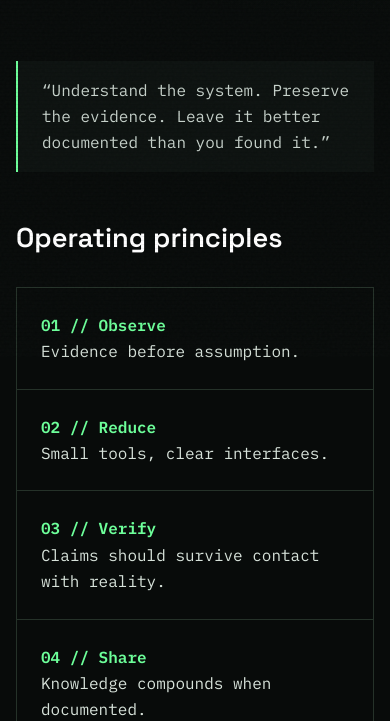
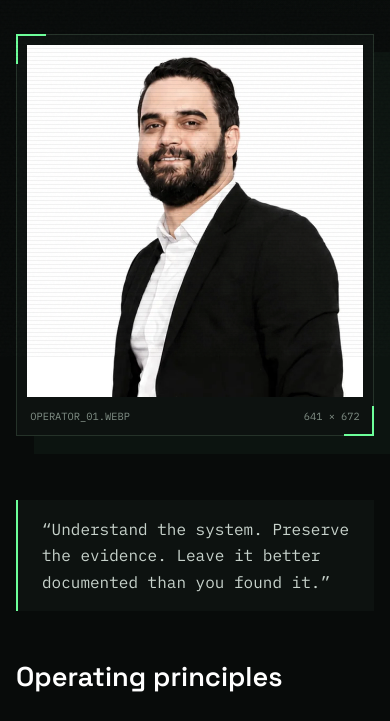
Before and after one commit to galisko/countzero-site, a plain HTML site: page about/index.html in a window 390 px wide. Shown: the part 487-1208 px from the top of the page. Drawn offline with Linux system fonts and the light colour scheme.

Commit message:
add responsive portrait to about page

```diff
--- a/about/index.html
+++ b/about/index.html
@@ -1,6 +1,6 @@
 <!doctype html><html lang="en"><head><meta charset="utf-8"><meta name="viewport" content="width=device-width, initial-scale=1"><meta name="description" content="About countzero — security researcher and builder."><meta name="theme-color" content="#080b0a"><title>About // countzero.sh</title><link rel="icon" href="../assets/favicon.svg" type="image/svg+xml"><link rel="stylesheet" href="../style.css"><script src="../script.js" defer></script></head>
 <body data-page="about"><a class="skip-link" href="#content">skip to content</a><div class="noise" aria-hidden="true"></div><div class="scanlines" aria-hidden="true"></div><main class="shell" id="content">
 <header class="site-header"><a class="identity" href="../"><img class="avatar" src="../assets/avatar.svg" alt="" width="72" height="72"><span><strong>countzero.sh</strong><small>operator // researcher // builder</small></span></a><nav aria-label="Main navigation"><a href="../">home</a><a href="../posts/">research</a><a href="../projects/">projects</a><a aria-current="page" href="./">about</a></nav></header>
-<section class="page-intro"><p class="eyebrow">whoami</p><h1>Curiosity with<br><em>root access.</em></h1><p>I study how systems behave at their boundaries: where software meets people, controls meet reality, and automation meets accountability.</p></section>
+<section class="about-hero"><div class="page-intro"><p class="eyebrow">whoami</p><h1>Curiosity with<br><em>root access.</em></h1><p>I study how systems behave at their boundaries: where software meets people, controls meet reality, and automation meets accountability.</p></div><figure class="profile-photo"><img src="../assets/operator.webp" alt="Portrait of the countzero operator" width="641" height="672" decoding="async" fetchpriority="high"><figcaption><span>operator_01.webp</span><span>641 × 672</span></figcaption></figure></section>
 <article class="prose"><blockquote>“Understand the system. Preserve the evidence. Leave it better documented than you found it.”</blockquote><h2>Operating principles</h2><div class="principles"><div><strong>01 // Observe</strong><span>Evidence before assumption.</span></div><div><strong>02 // Reduce</strong><span>Small tools, clear interfaces.</span></div><div><strong>03 // Verify</strong><span>Claims should survive contact with reality.</span></div><div><strong>04 // Share</strong><span>Knowledge compounds when documented.</span></div></div><h2>Current vectors</h2><p>Application security, controlled AI-agent testing, Unix systems, web infrastructure, and the practical craft of turning raw technical evidence into decisions.</p><h2>Contact</h2><p>The public contact channel is being provisioned. Until then, follow the research archive as this system comes online.</p></article>
 <footer><p>© <span id="year">2026</span> countzero // operator profile</p><a href="#content">return_to_top()</a></footer></main></body></html>
--- a/style.css
+++ b/style.css
@@ -43,8 +43,9 @@ h1 em { color:transparent; font-style:normal; -webkit-text-stroke:1px var(--gree
 .signal { display:flex; align-items:center; gap:.7rem; margin:0 0 5rem; padding:1rem 1.2rem; border:1px solid var(--line); color:var(--muted); font-size:.76rem; text-transform:uppercase; }.signal p{margin:0}.signal strong{color:var(--text)}.signal time{margin-left:auto}.status-dot{width:8px;height:8px;border-radius:50%;background:var(--green);box-shadow:0 0 12px var(--green)}
 footer { display:flex;justify-content:space-between;gap:2rem;padding:2rem 0 3rem;border-top:1px solid var(--line);color:#69756e;font-size:.72rem } footer p{margin:0}footer a{color:var(--green-dim);text-decoration:none}
 .page-intro { margin:5rem 0 4rem; max-width:850px; }.eyebrow{color:var(--green);font-size:.8rem;text-transform:uppercase}.page-intro h1{margin:1rem 0}.page-intro>p:last-child{max-width:680px;color:var(--muted)}
+.about-hero{display:grid;grid-template-columns:minmax(0,1fr) minmax(280px,400px);gap:clamp(2.5rem,7vw,6rem);align-items:center;margin:5rem 0}.about-hero .page-intro{margin:0}.profile-photo{position:relative;margin:0;padding:10px;border:1px solid var(--line);background:var(--panel);box-shadow:18px 18px 0 rgba(109,255,154,.035)}.profile-photo::before,.profile-photo::after{content:"";position:absolute;width:28px;height:28px;pointer-events:none}.profile-photo::before{top:-1px;left:-1px;border-top:2px solid var(--green);border-left:2px solid var(--green)}.profile-photo::after{right:-1px;bottom:-1px;border-right:2px solid var(--green);border-bottom:2px solid var(--green)}.profile-photo img{display:block;width:100%;height:auto;aspect-ratio:641/672;object-fit:cover;object-position:center top;filter:saturate(.86) contrast(1.03)}.profile-photo figcaption{display:flex;justify-content:space-between;gap:1rem;padding:.7rem .2rem 0;color:var(--muted);font-size:.65rem;text-transform:uppercase}
 .listing { margin-bottom:6rem; border-top:1px solid var(--line); }.list-item{display:grid;grid-template-columns:130px 1fr auto;gap:2rem;align-items:start;padding:2rem 0;border-bottom:1px solid var(--line)}.list-item time,.meta{color:var(--muted);font-size:.75rem}.list-item h2{margin:0 0 .5rem;color:#fff;font:600 1.35rem "Space Grotesk",sans-serif}.list-item p{margin:0;color:var(--muted);font-size:.88rem}.tag{padding:.25rem .5rem;border:1px solid #31503b;color:var(--green);font-size:.68rem;text-transform:uppercase}
 .prose { max-width:800px;margin-bottom:6rem }.prose h2{margin:3rem 0 1rem;color:#fff;font:600 1.7rem "Space Grotesk",sans-serif}.prose p,.prose li{color:#9aa79f}.prose blockquote{margin:2rem 0;padding:1rem 1.5rem;border-left:2px solid var(--green);background:var(--panel);color:#c7d2cb}.principles{display:grid;grid-template-columns:repeat(2,1fr);gap:1px;margin:2rem 0;background:var(--line);border:1px solid var(--line)}.principles div{padding:1.5rem;background:var(--bg)}.principles strong{display:block;color:var(--green)}
 .sr-only{position:absolute;width:1px;height:1px;padding:0;margin:-1px;overflow:hidden;clip:rect(0,0,0,0);white-space:nowrap;border:0}
-@media (max-width:760px){.site-header{padding:1.25rem 0;align-items:flex-start;flex-direction:column}.identity small{display:none}nav{width:100%;gap:0;justify-content:space-between}.terminal{margin:2rem 0 4rem}.terminal-body{min-height:440px}.card-grid{grid-template-columns:1fr}.card{min-height:240px}.card h3{margin-top:2rem}.list-item{grid-template-columns:1fr;gap:.7rem}.list-item .tag{justify-self:start}.principles{grid-template-columns:1fr}.signal time{display:none}footer{flex-direction:column}}
+@media (max-width:760px){.site-header{padding:1.25rem 0;align-items:flex-start;flex-direction:column}.identity small{display:none}nav{width:100%;gap:0;justify-content:space-between}.terminal{margin:2rem 0 4rem}.terminal-body{min-height:440px}.card-grid{grid-template-columns:1fr}.card{min-height:240px}.card h3{margin-top:2rem}.about-hero{grid-template-columns:1fr;margin:3rem 0 4rem;gap:2.5rem}.profile-photo{width:min(100%,430px);justify-self:center}.list-item{grid-template-columns:1fr;gap:.7rem}.list-item .tag{justify-self:start}.principles{grid-template-columns:1fr}.signal time{display:none}footer{flex-direction:column}}
 @media (prefers-reduced-motion:reduce){html{scroll-behavior:auto}.cursor{animation:none}.card{transition:none}}
```
Also changed, not shown: assets/operator.webp (added).
